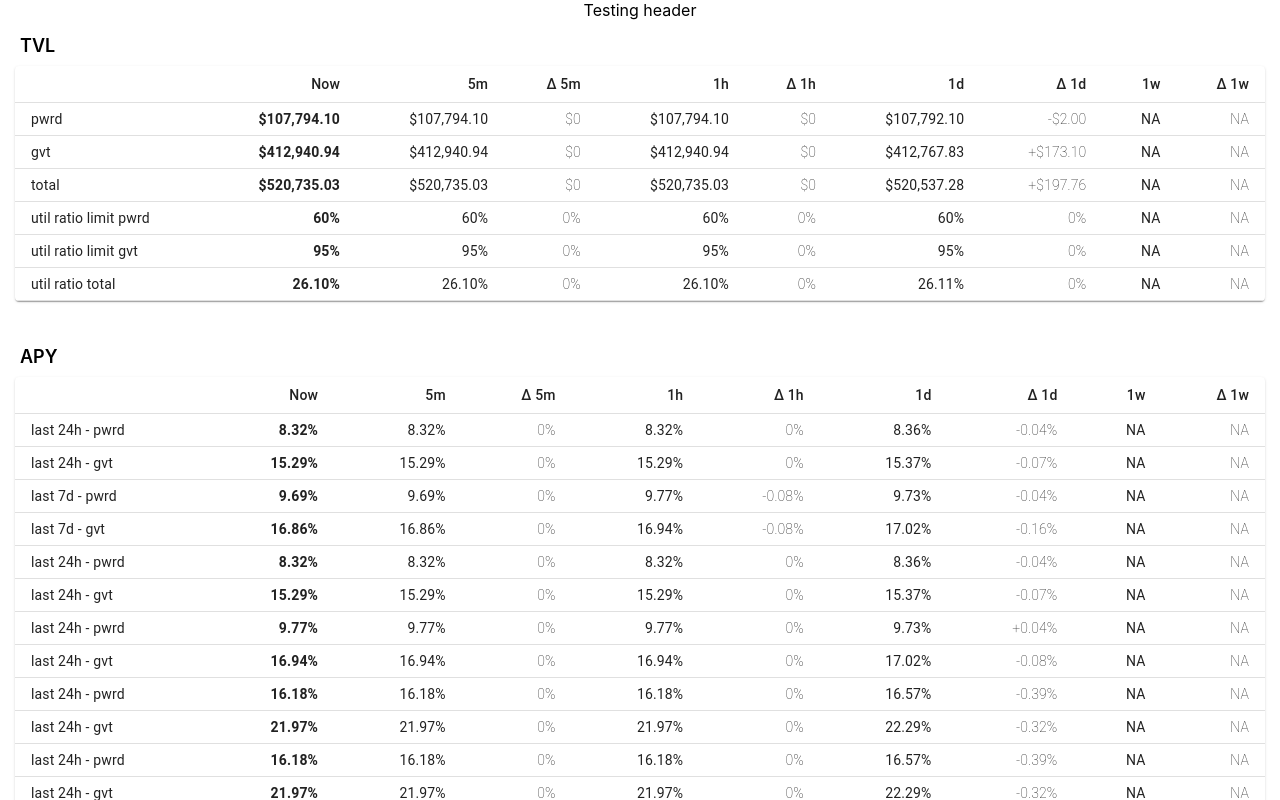
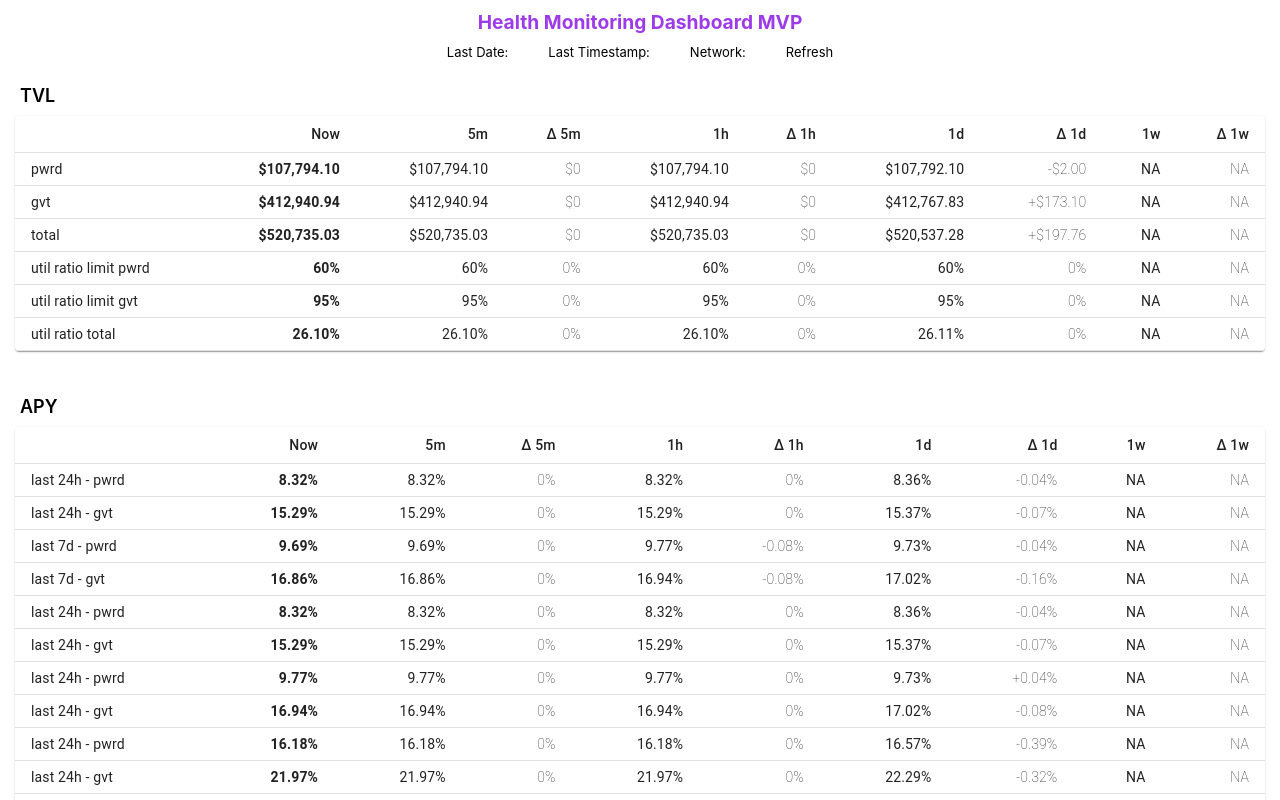
Before and after one commit to groLabs/health-dashboard-ui, a React (Create React App) app: page / in a window 1280 px wide. Shown: the top 800 px of the page. Built offline with nearby package versions, Linux system fonts and the light colour scheme; no server answers.

Commit message:
API call to BE to retrieve gro stats

```diff
--- a/package.json
+++ b/package.json
@@ -11,6 +11,7 @@
     "@types/node": "^12.0.0",
     "@types/react": "^17.0.0",
     "@types/react-dom": "^17.0.0",
+    "axios": "^0.21.1",
     "moment": "^2.29.1",
     "react": "^17.0.2",
     "react-dom": "^17.0.2",
--- a/src/components/dashboard/Dashboard.tsx
+++ b/src/components/dashboard/Dashboard.tsx
@@ -1,4 +1,5 @@
 import React from "react";
+import axios from "axios";
 import Header from "./Header";
 import Tvl from "./Tvl";
 import Apy from "./Apy";
@@ -10,7 +11,24 @@ import ExposureStables from "./ExposureStables";
 import ExposureProtocols from "./ExposureProtocols";
 
 
+
 const Dashboard = () => {
+    const URL = 'http://localhost:3001/database/gro_stats';
+
+    React.useEffect(() => {
+        fetchGroStats();
+    }, []);
+
+    const fetchGroStats = async () => {
+        await axios.get(URL, {
+            params: { network: 'ropsten' },
+        }).then(res => {
+            console.log('data!', res.data);
+        }).catch(err => {
+            console.log('Error in Dashboard.tsx -> fetchGroStats(): ', err);
+        });
+    };
+
     return (
         <div>
             <Header />
--- /dev/null
+++ b/src/components/dashboard/Header.module.css
@@ -0,0 +1,38 @@
+
+.container {
+    display: flex;
+    flex-direction: column;
+    justify-content: center;
+    align-items: center;
+    position: sticky;   /* fixed header */
+    top: 0;             /* fixed header */
+    background-color: white;
+}
+
+.header {
+    margin: 10px;
+    font-size:larger;
+    font-weight:bold;
+    color: #9D3BE8;
+}
+
+.container_horizontal {
+    display: flex;
+    flex-direction:row;
+    margin-bottom: 10px;
+}
+
+.subheader {
+    margin: 0 20px 0 20px;
+    font-size: small;
+}
+
+.title {
+    margin: 0 0 10px 5px;
+    font-size: large;
+    font-weight: 600;
+}
+
+.table {
+    margin: 15px 15px 45px 15px;
+}
--- a/src/components/dashboard/Header.tsx
+++ b/src/components/dashboard/Header.tsx
@@ -1,14 +1,19 @@
 import React from "react";
-import styles from './Dashboard.module.css';
+import styles from './Header.module.css';
 
 // TODO: fixed header, incl. refresh button
 const Header = () => {
     return (
         <div className={styles.container}>
-            Testing header
+            <div className={styles.header}> Health Monitoring Dashboard MVP </div>
+            <div className={styles.container_horizontal}>
+                <div className={styles.subheader}> Last Date: </div>
+                <div className={styles.subheader}> Last Timestamp: </div>
+                <div className={styles.subheader}> Network: </div>
+                <div className={styles.subheader}> Refresh </div>
+            </div>
         </div>
     )
-
 }
 
 export default Header;
```
Also changed, not shown: 1 other file (tests, documents, lock files or other folders).
